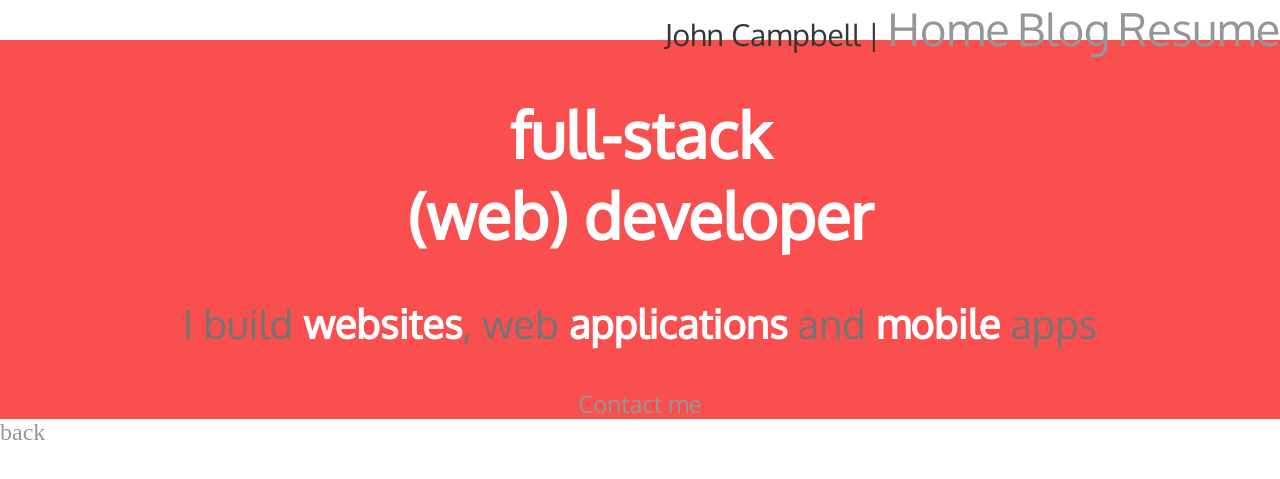
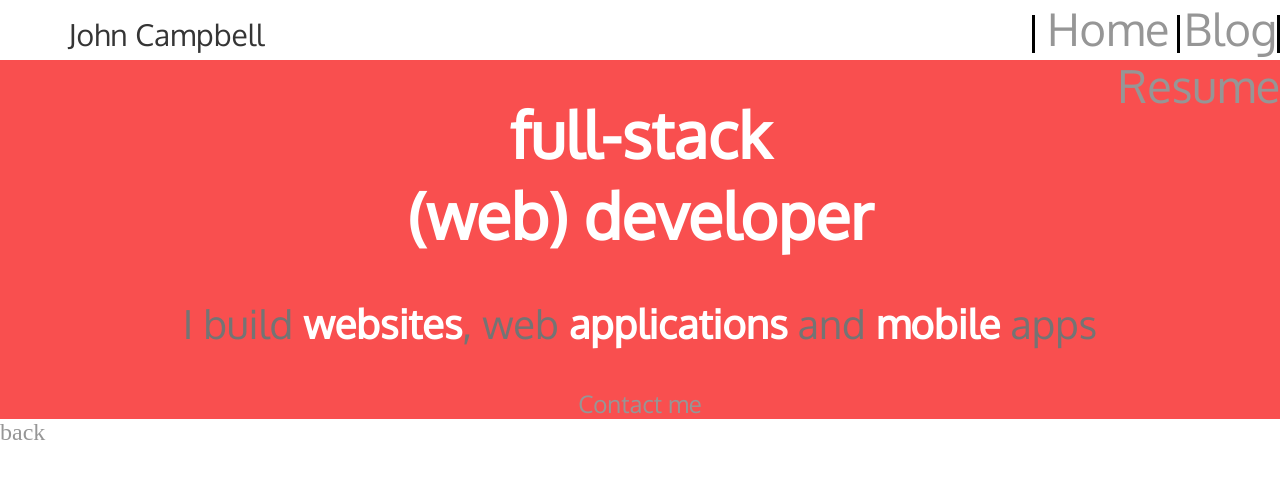
Before and after one commit to Campbell20/portfolio, a Jekyll site: the page built from index.html, in a window 1280 px wide. Shown: the top 479 px of the page. Built offline with Jekyll 4.4.1, drawn with Linux system fonts in a browser that asks for light colours.

```diff
--- a/_includes/footer.html
+++ b/_includes/footer.html
@@ -5,5 +5,5 @@
     }
 </style>
     <div class="goback">
-        <a href="/portfolio/blog.html">back</a>
+        <a href="/portfolio/">back</a>
     </div>
--- a/_includes/nav.html
+++ b/_includes/nav.html
@@ -9,13 +9,19 @@
 
     nav ul>li {
         display: inline;
+        border-right: 3px solid black;
+        padding-left: 4px
 
+    }
+
+    li:last-child {
+        border-right: none;
     }
 
     nav {
         position: fixed;
         background-color: white;
-        height: 40px;
+        height: 60px;
         width: 100%;
         font-size: 30px;
         font-family: Oxygen;
@@ -48,11 +54,9 @@
 </style>
 <nav>
     <ul>
-        <li>John Campbell</li>
-        <li>|</li>
-
+        <li><span style="padding-right: 60%">John Campbell</span></li>
         <li>
-            <a href="/portfolio/">Home</a>
+            <a href="/portfolio/"> Home</a>
         </li>
         <li>
             <a href="/portfolio/blog.html">Blog</a>
```
